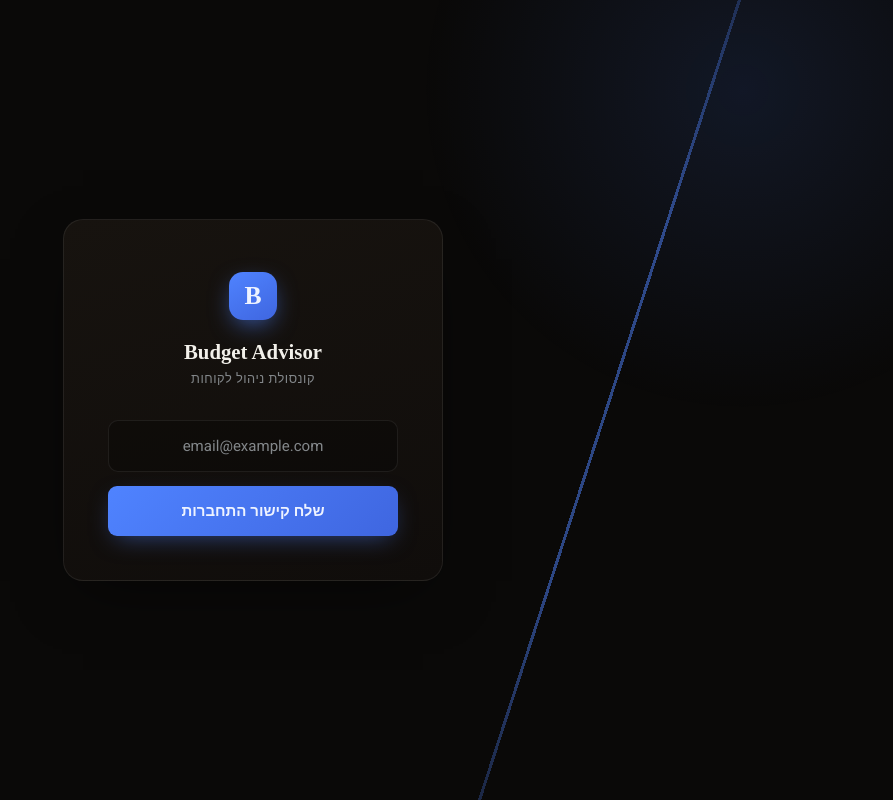
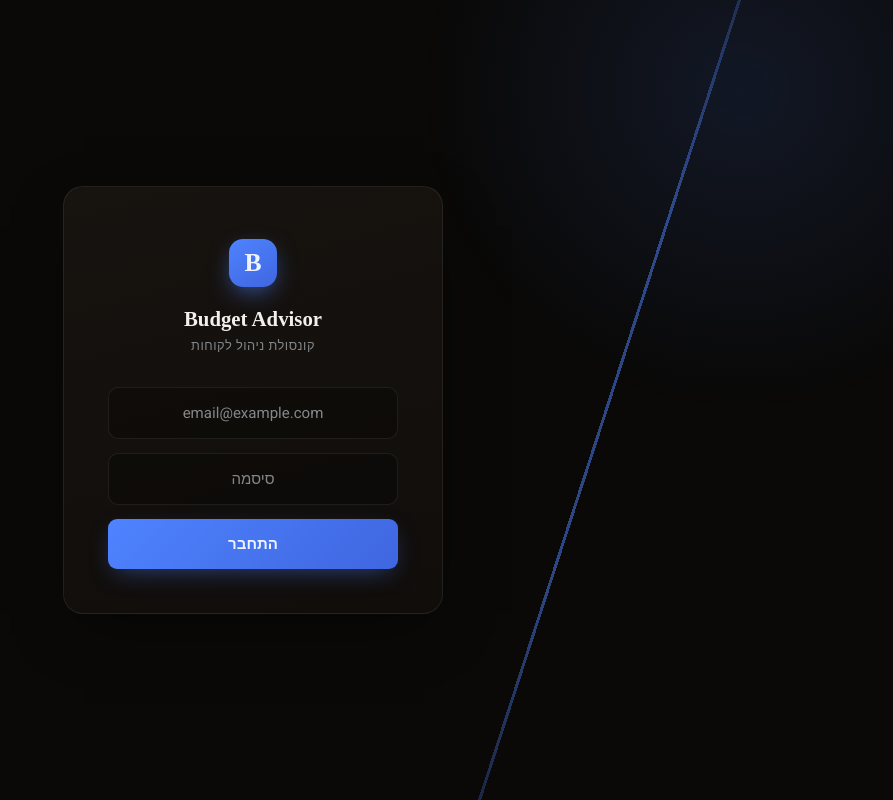
Before and after one commit to davidtheking28-oss/budget-app, a React (Vite) app in the folder advisor-app/: page / in a window 1280 px wide. Shown: the whole page, without its empty margins (387-1280 px from the left). Built offline with nearby package versions, Linux system fonts and the light colour scheme; a web font is replaced by a local one.

Commit message:
switch advisor login to email+password (magic link redirect was broken)

```diff
--- a/advisor-app/src/auth/Login.jsx
+++ b/advisor-app/src/auth/Login.jsx
@@ -6,7 +6,7 @@ import styles from './Login.module.css';
 
 export default function Login() {
   const [email, setEmail] = useState('');
-  const [sent, setSent] = useState(false);
+  const [password, setPassword] = useState('');
   const [error, setError] = useState('');
   const [sending, setSending] = useState(false);
   const glowRef = useRef(null);
@@ -19,17 +19,16 @@ export default function Login() {
     glowRef.current.style.transform = `translate(${x}px, ${y}px)`;
   }
 
-  async function sendLink() {
+  async function signIn() {
     setError('');
-    if (!email.trim()) { setError('הזן אימייל'); return; }
+    if (!email.trim() || !password) { setError('הזן אימייל וסיסמה'); return; }
     setSending(true);
-    const { error } = await supabase.auth.signInWithOtp({
+    const { error } = await supabase.auth.signInWithPassword({
       email: email.trim(),
-      options: { shouldCreateUser: true }
+      password
     });
     setSending(false);
-    if (error) { setError('שגיאה בשליחת קישור'); return; }
-    setSent(true);
+    if (error) { setError('אימייל או סיסמה שגויים'); return; }
   }
 
   return (
@@ -40,17 +39,6 @@ export default function Login() {
         <Logo size="lg" />
         <div className={styles.logo}>Budget Advisor</div>
         <div className={styles.tagline}>קונסולת ניהול לקוחות</div>
-        {sent ? (
-          <div className={styles.sent}>
-            <div className={styles.sentIcon}>
-              <svg viewBox="0 0 24 24" width="16" height="16" fill="none" stroke="currentColor" strokeWidth="2.5" strokeLinecap="round" strokeLinejoin="round" aria-hidden="true">
-                <path d="M20 6 9 17l-5-5" />
-              </svg>
-            </div>
-            שלחנו לך קישור התחברות למייל, בדוק את תיבת הדואר
-          </div>
-        ) : (
-          <>
         <input
           className={styles.input}
           type="email"
@@ -60,12 +48,21 @@ export default function Login() {
           placeholder="email@example.com"
           value={email}
           onChange={e => setEmail(e.target.value)}
-              onKeyDown={e => e.key === 'Enter' && sendLink()}
+          onKeyDown={e => e.key === 'Enter' && signIn()}
         />
-            <Button className={styles.button} onClick={sendLink} disabled={sending}>{sending ? 'שולח…' : 'שלח קישור התחברות'}</Button>
+        <input
+          className={styles.input}
+          type="password"
+          name="password"
+          autoComplete="current-password"
+          aria-label="סיסמה"
+          placeholder="סיסמה"
+          value={password}
+          onChange={e => setPassword(e.target.value)}
+          onKeyDown={e => e.key === 'Enter' && signIn()}
+        />
+        <Button className={styles.button} onClick={signIn} disabled={sending}>{sending ? 'מתחבר…' : 'התחבר'}</Button>
         {error && <div className={styles.error} role="alert" aria-live="polite">{error}</div>}
-          </>
-        )}
       </div>
     </div>
   );
```
Lines whose indentation alone changed are shown as unchanged.
